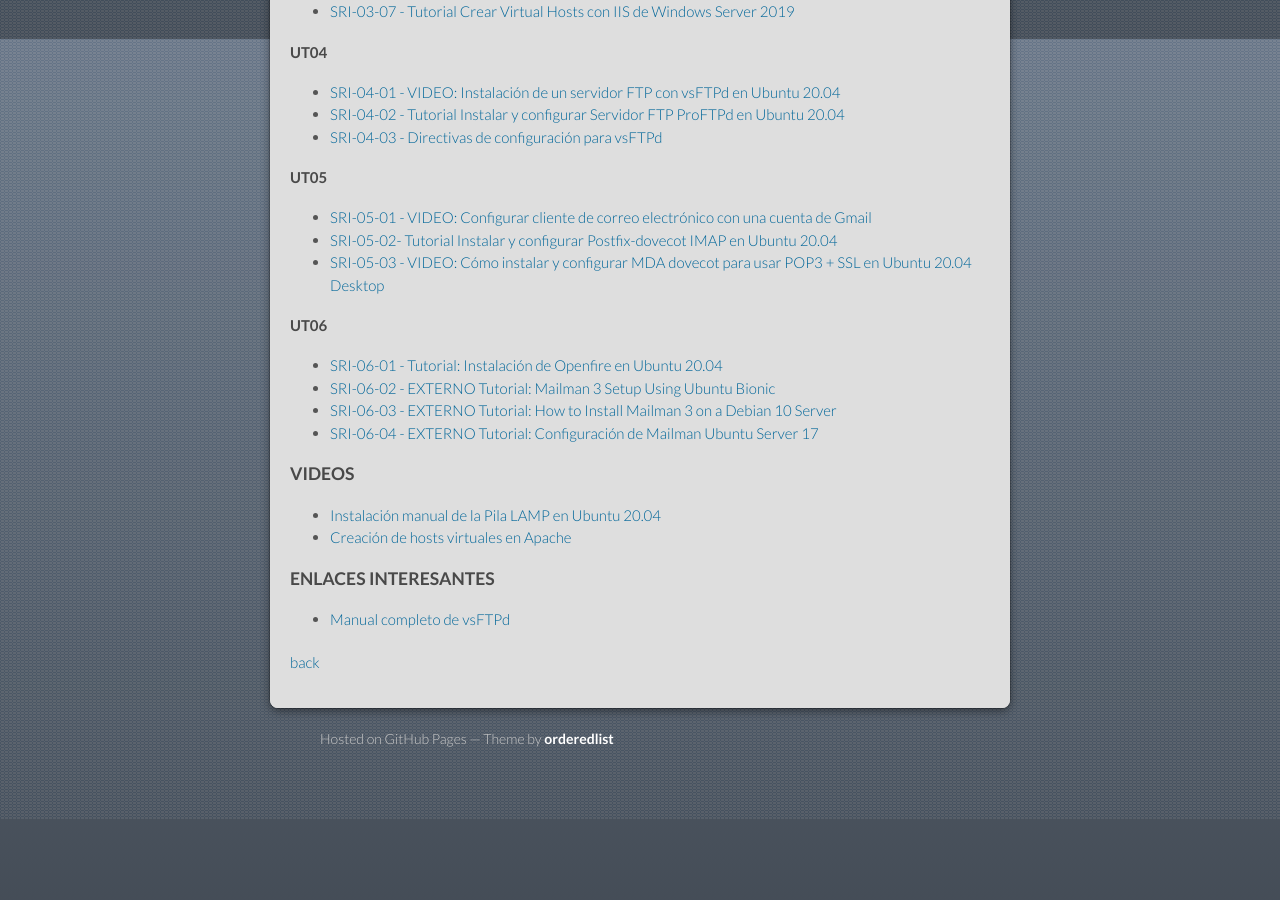
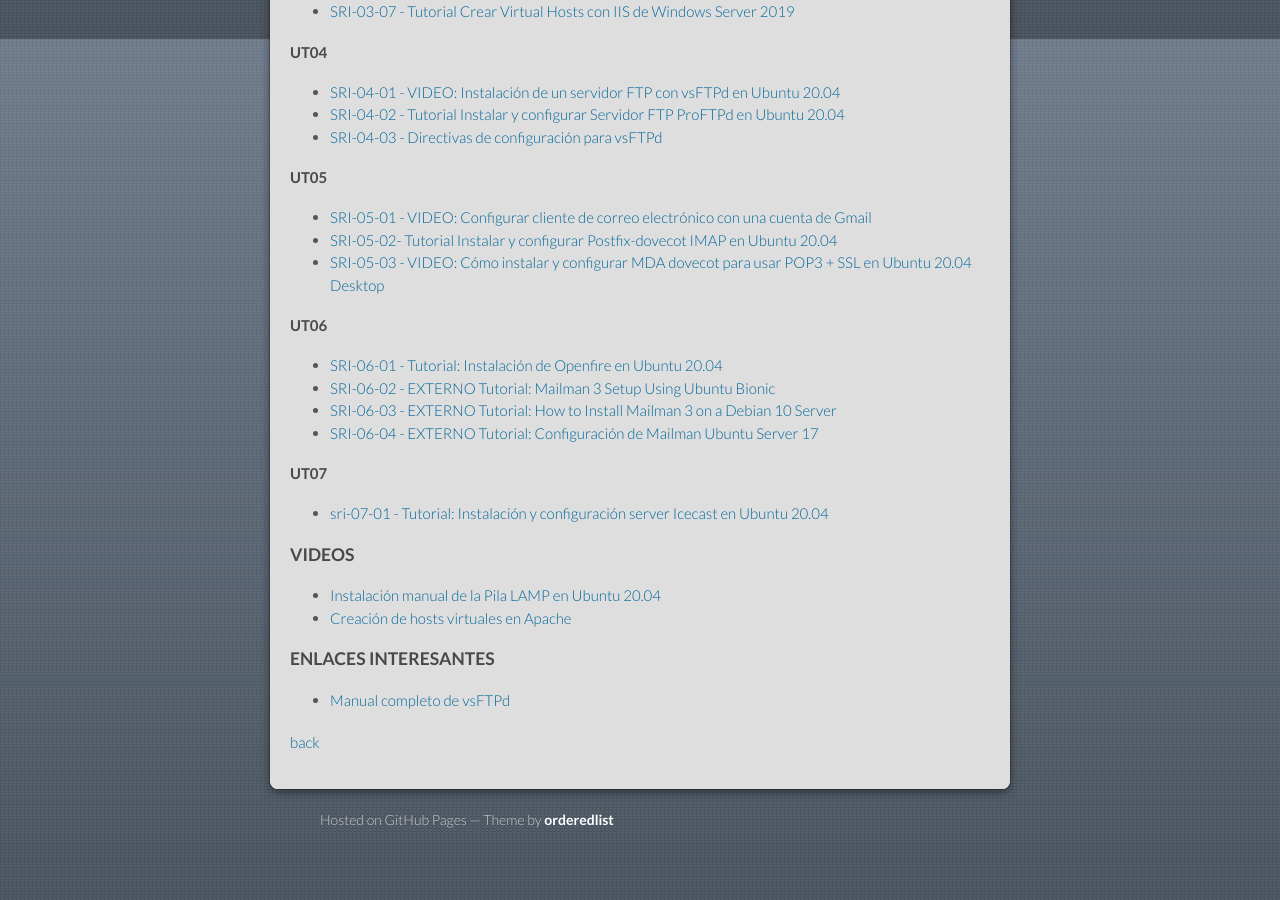
Before and after one commit to mrodara/mrodara.github.io, a Jekyll site: the page built from mods/sri.md, in a window 1280 px wide and 900 px high, scrolled down 861 px. Built offline with Jekyll 4.4.1, drawn with Linux system fonts in a browser that asks for light colours; our own code applies the rules of GitHub Pages for plain Markdown files; before the commit the page ends 1680 px from its top, so only the background shows below that.

Commit message:
Tutorial Icecast SRI UT07

```diff
--- a/mods/sri.md
+++ b/mods/sri.md
@@ -51,6 +51,10 @@ layout: default
 * [SRI-06-03 - EXTERNO Tutorial: How to Install Mailman 3 on a Debian 10 Server](https://wiki.list.org/DOC/Howto_Install_Mailman3_On_Debian10)
 * [SRI-06-04 - EXTERNO Tutorial: Configuración de Mailman Ubuntu Server 17](https://alexcastel.wordpress.com/2017/11/20/configuracion-de-mailman-ubuntu/)
 
+#### UT07
+
+* [sri-07-01 - Tutorial: Instalación y configuración server Icecast en Ubuntu 20.04](https://docs.google.com/document/d/1eECW6LPEukz3Vfc7UpbMH44ckbqQPxvUaCAZOx8yCFI/edit?usp=sharing)
+
 ### VIDEOS
 * [Instalación manual de la Pila LAMP en Ubuntu 20.04](https://youtu.be/fNNDBpP3gYM)
 * [Creación de hosts virtuales en Apache](https://youtu.be/-Siajf5Yi7I)
```
